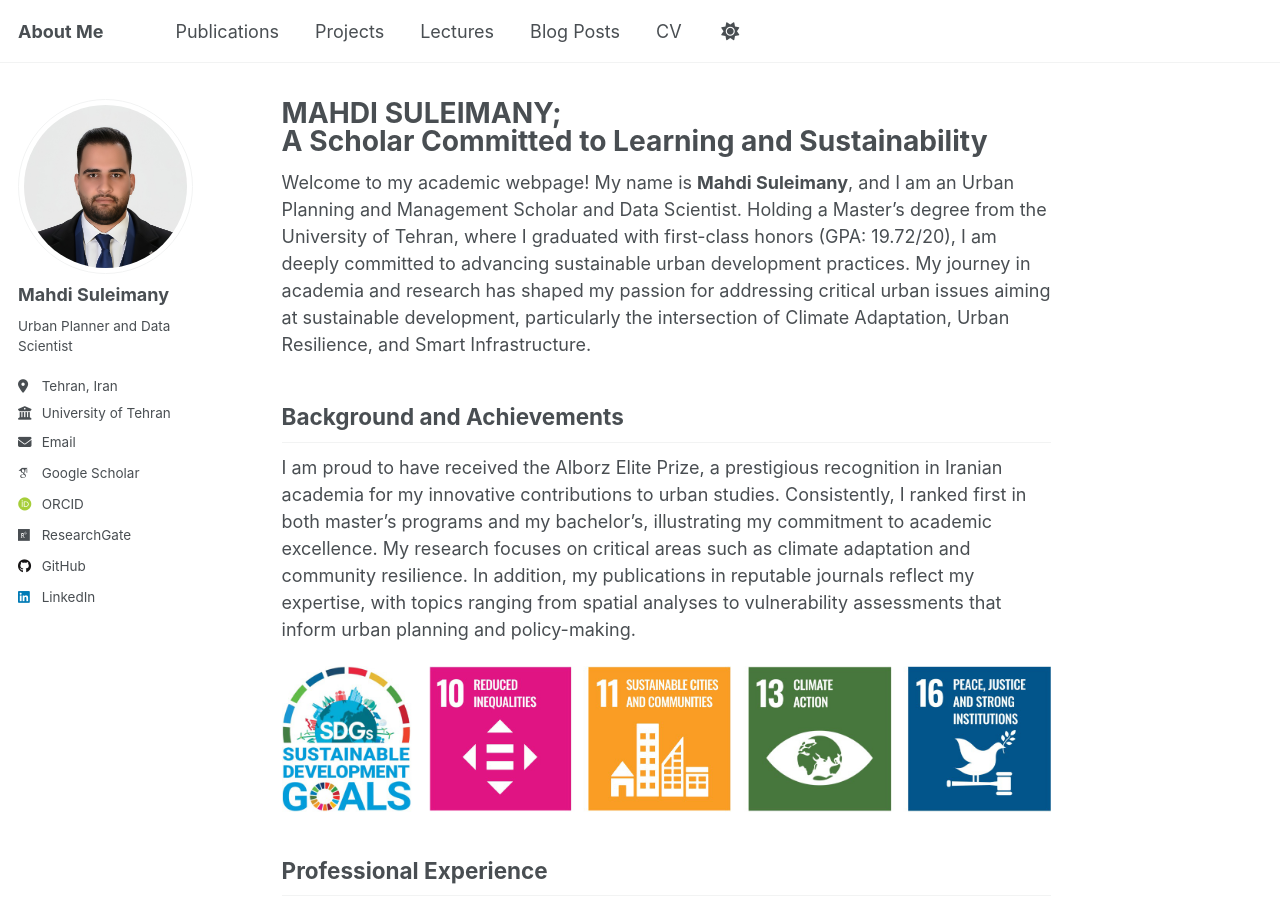
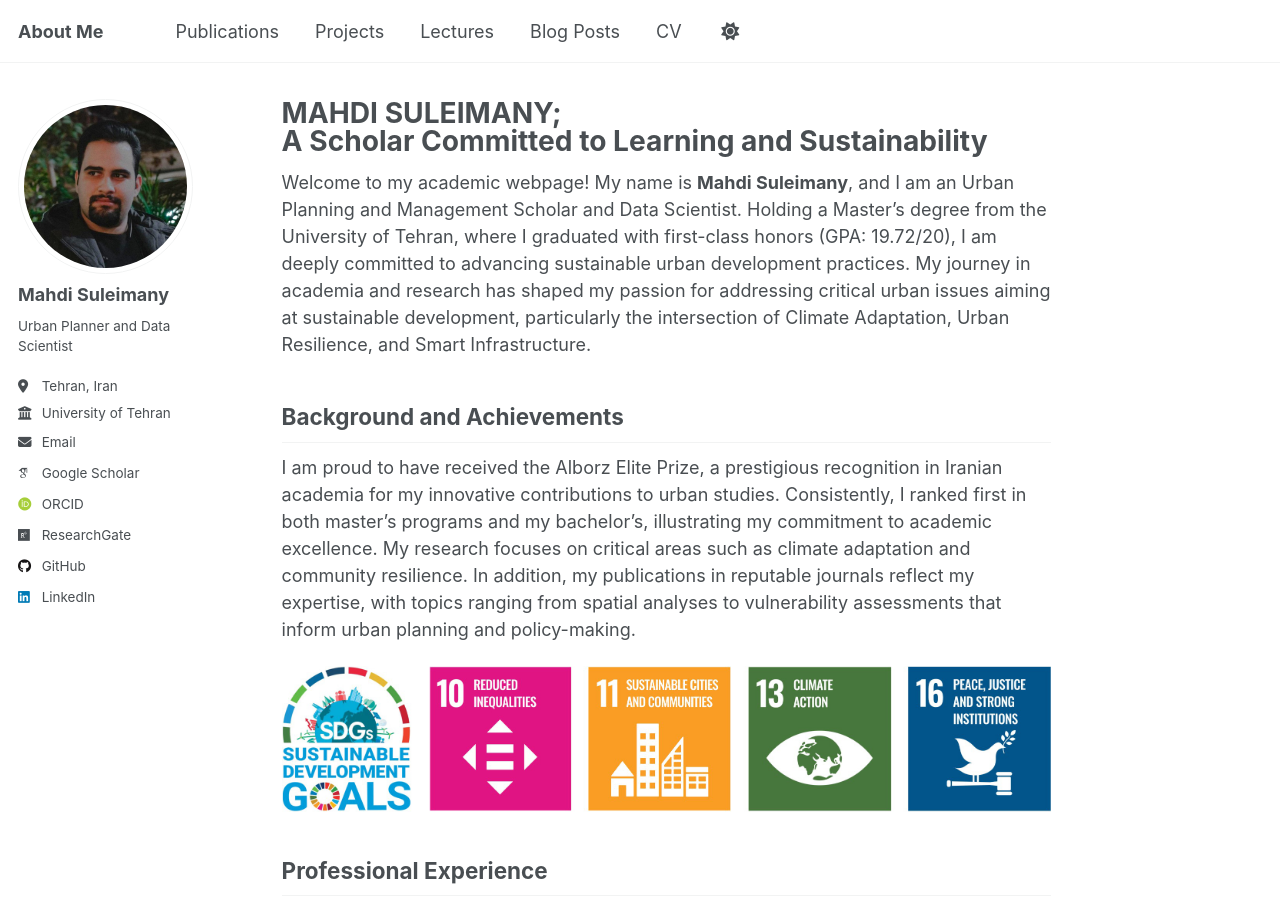
Before and after one commit to mo-soleimani/mo-soleimani.github.io, a Jekyll site: the page built from _pages/about.md, in a window 1280 px wide and 900 px high. Built offline with Jekyll 4.4.1, drawn with Linux system fonts in a browser that asks for light colours; some web fonts are replaced.

Commit message:
Update _config.yml

```diff
--- a/_config.yml
+++ b/_config.yml
@@ -22,7 +22,7 @@ repository               : "mi-suleimany.github.io"
 #               Additional customization can be done by editing /_includes/author-profile.html
 author:
   # Biographic information
-  avatar           : "PR.jpg"
+  avatar           : "PRF.jpg"
   name             : "Mahdi Suleimany"
   pronouns         : # example: "He/Him"
   bio              : "Urban Planner and Data Scientist"
```
